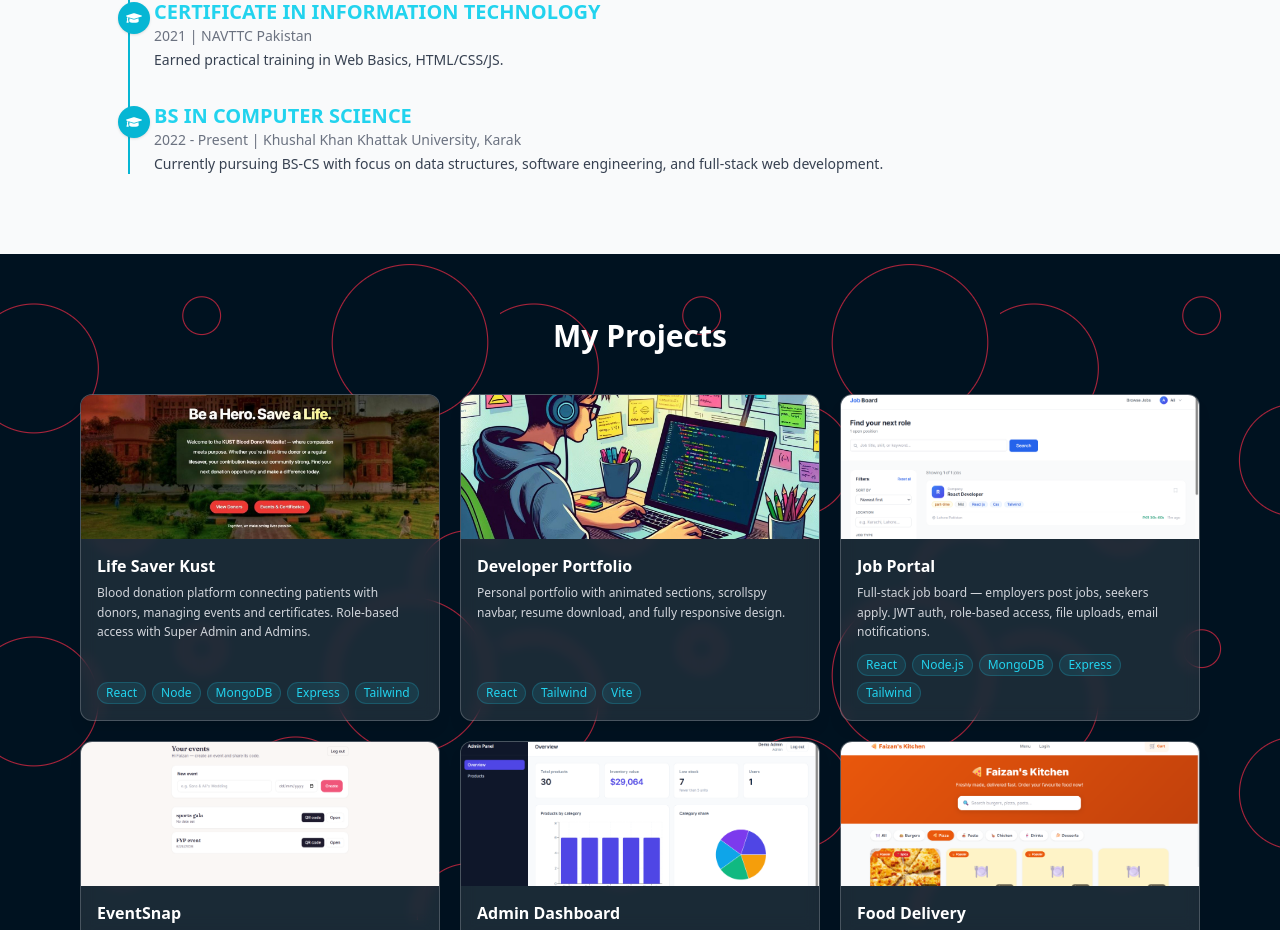
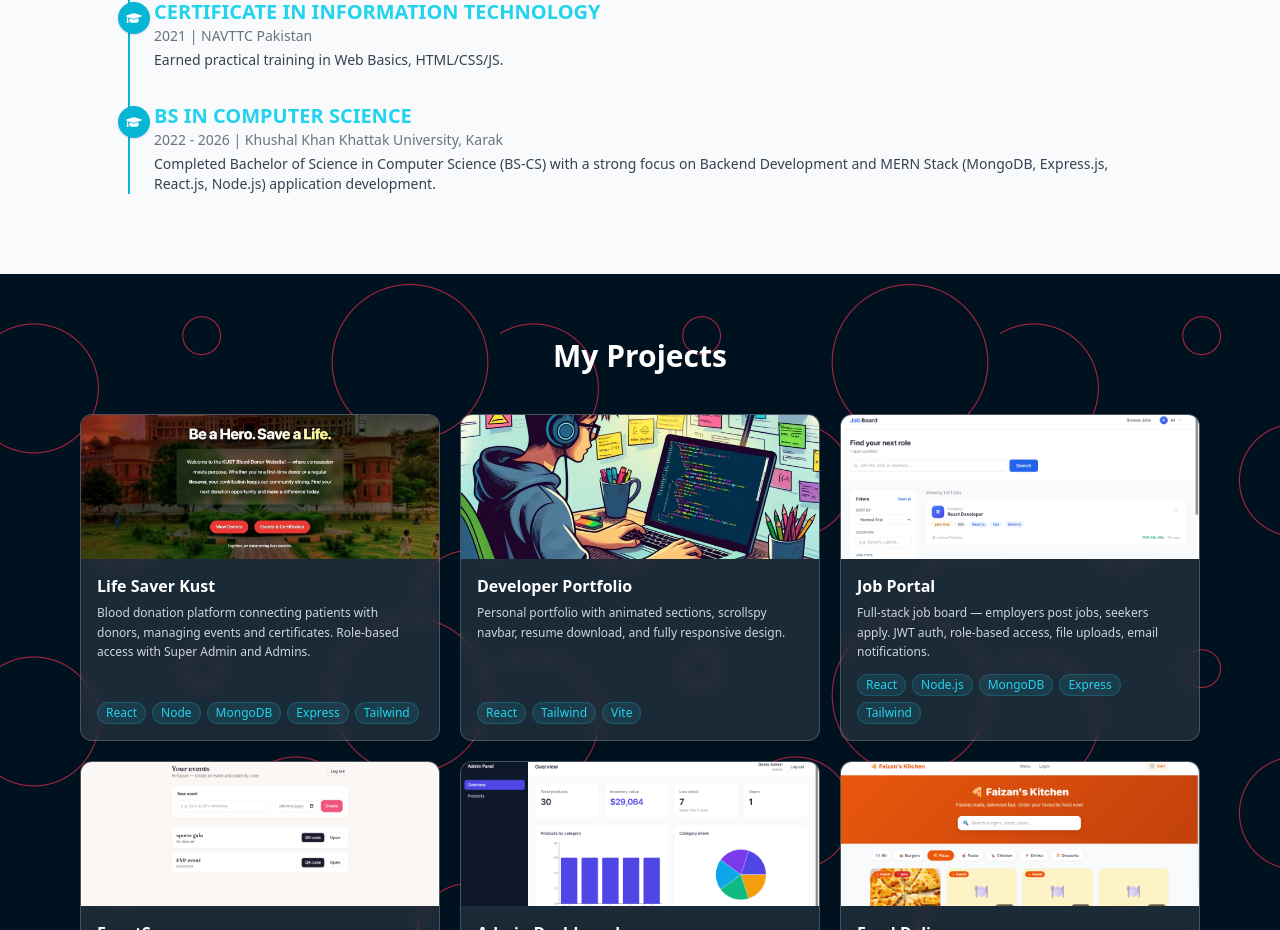
Before and after one commit to LazyProgrammer1502/faizan-portfolio, a React (Vite) app: page / in a window 1280 px wide. Shown: the part 2012-2942 px from the top of the page. Built offline with nearby package versions, Linux system fonts and the light colour scheme.

Commit message:
footer and resume updated

```diff
--- a/src/components/Footer.jsx
+++ b/src/components/Footer.jsx
@@ -51,7 +51,7 @@ const Footer = () => {
             <FaLinkedin />
           </a>
           <a
-            href="mailto:youremail@example.com"
+            href="mailto:faizanlala5699@gmail.com"
             className="hover:text-cyan-400 transition-transform hover:scale-110"
           >
             <FaEnvelope />
--- a/src/pages/Resume.jsx
+++ b/src/pages/Resume.jsx
@@ -58,9 +58,9 @@ const Resume = () => {
             {
               title: "BS IN COMPUTER SCIENCE",
               duration:
-                "2022 - Present | Khushal Khan Khattak University, Karak",
+                "2022 - 2026 | Khushal Khan Khattak University, Karak",
               icon: <FaGraduationCap />,
-              desc: "Currently pursuing BS-CS with focus on data structures, software engineering, and full-stack web development.",
+              desc: "Completed Bachelor of Science in Computer Science (BS-CS) with a strong focus on Backend Development and MERN Stack (MongoDB, Express.js, React.js, Node.js) application development.",
             },
           ].map((item, index) => (
             <div key={index} className="relative">
```
